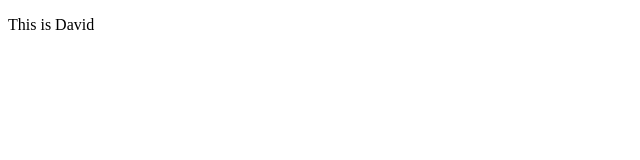
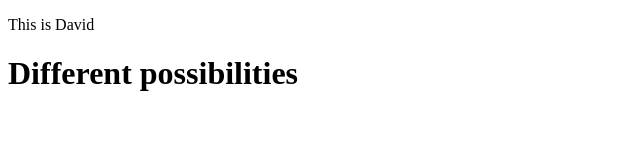
Before and after one commit to davidero1/the-V-codes, a plain HTML site: page index.html in a window 1280 px wide. Shown: the whole page, without its empty margins (0-640 px from the left). Drawn offline with Linux system fonts and the light colour scheme.

Commit message:
added a div with a heading

```diff
--- a/index.html
+++ b/index.html
@@ -8,5 +8,8 @@
 </head>
 <body>
     <p>This is David</p>
+    <div>
+        <h1>Different possibilities</h1>
+    </div>
 </body>
 </html>
```
